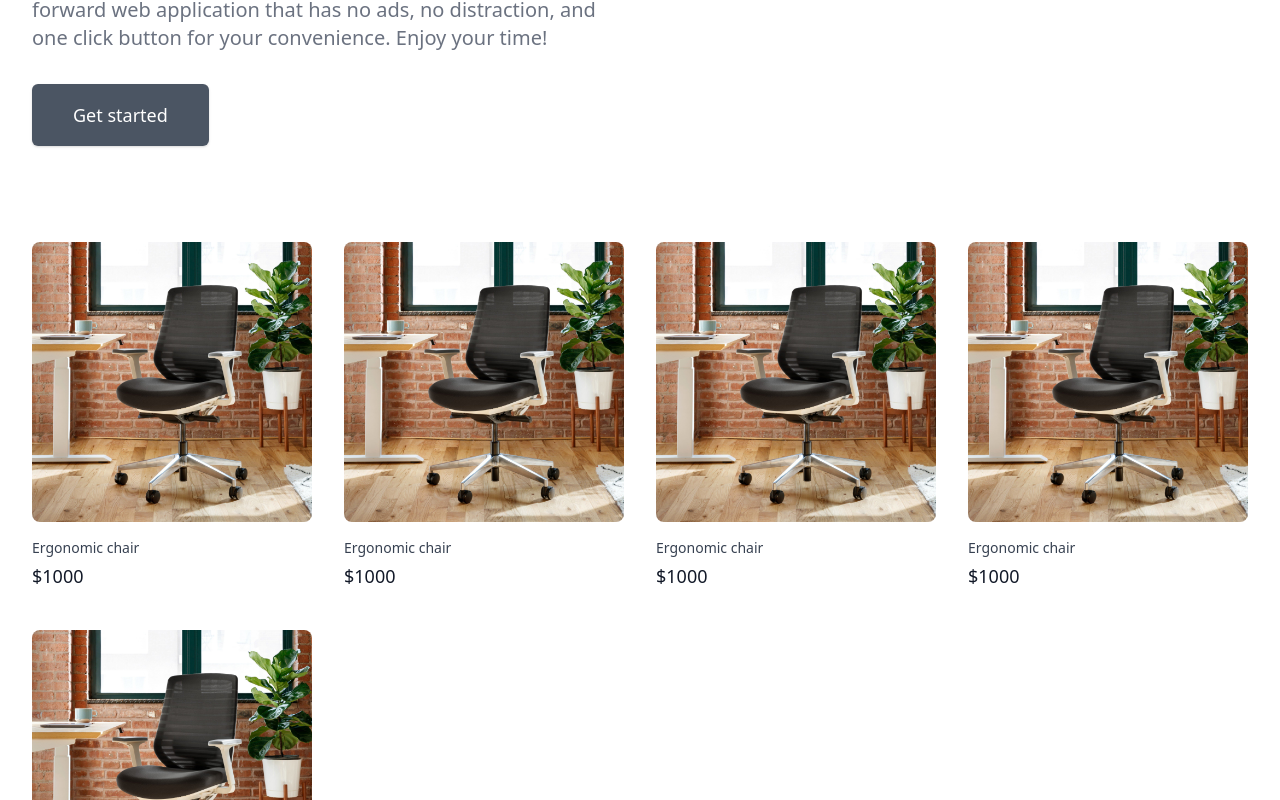
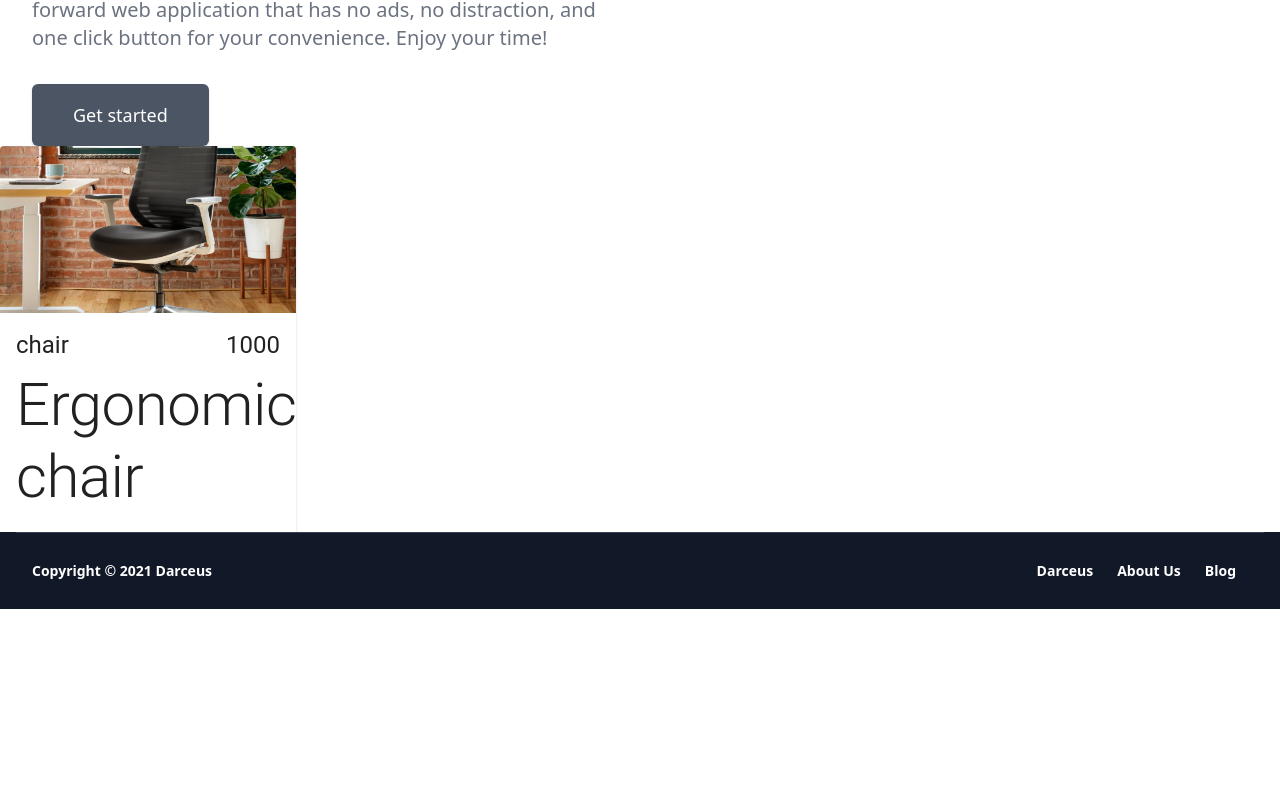
Before and after one commit to kashmafia/project2-darceus, a React (Create React App) app: page / in a window 1280 px wide. Shown: the part 400-1200 px from the top of the page. After the commit the page ends 1009 px from the top, so only its background shows below. Built offline with nearby package versions, Linux system fonts and the light colour scheme.

Commit message:
Added Product components

```diff
--- a/package.json
+++ b/package.json
@@ -6,6 +6,8 @@
     "@craco/craco": "^6.4.0",
     "@headlessui/react": "^1.4.1",
     "@heroicons/react": "^1.0.5",
+    "@material-ui/core": "^4.12.3",
+    "@material-ui/icons": "^4.11.2",
     "@testing-library/jest-dom": "^5.14.1",
     "@testing-library/react": "^11.2.7",
     "@testing-library/user-event": "^12.8.3",
--- a/src/App.js
+++ b/src/App.js
@@ -1,44 +1,12 @@
 import './App.css';
 import Hero from './components/Hero';
-import chair from './components/chair.jpeg';
-import Dashboard from './components/Dashboard';
+// import Dashboard from './components/Dashboard';
 import Header from './components/Header';
 import Footer from './components/Footer';
 
+import Products from './components/Products/Products';
+
 function App() {
-  const products = [
-    {
-      price: 1000.00,
-      name: 'Ergonomic chair',
-      description: 'fancy chair, like new',
-      image: chair,
-    },
-    {
-      price: 1000.00,
-      name: 'Ergonomic chair',
-      description: 'fancy chair, like new',
-      image: chair,
-    },
-    {
-      price: 1000.00,
-      name: 'Ergonomic chair',
-      description: 'fancy chair, like new',
-      image: chair,
-    },
-    {
-      price: 1000.00,
-      name: 'Ergonomic chair',
-      description: 'fancy chair, like new',
-      image: chair,
-    },
-    {
-      price: 1000.00,
-      name: 'Ergonomic chair',
-      description: 'fancy chair, like new',
-      image: chair,
-    }
-  ]
-
   return (
     <>
       <Header/>
@@ -47,9 +15,11 @@ function App() {
         <div>
           <Hero/>
         </div>
+
         <div>
-          <Dashboard item={products} absolute/>
+          <Products/>
         </div>
+
         <Footer absolute/>
         </section>
       </main>
--- /dev/null
+++ b/src/components/Products/Product/Product.jsx
@@ -0,0 +1,42 @@
+import React from 'react'
+import { Card, CardMedia, CardContent, CardActions, Typography, IconButton } from '@material-ui/core';
+import { AddShoppingCart } from '@material-ui/icons'
+
+import useStyles from './styles';
+
+const Product = ({ product }) => {
+    const classes = useStyles();
+
+    return (
+        <Card className={classes.root}>
+            <CardMedia className={classes.media} image={product.image} title={product.name}></CardMedia>
+            <CardContent>
+                <div className={classes.cardContent}>
+                    {/* Name */}
+                    <Typography variant="h5" gutterBottom>
+                        {product.name}
+                    </Typography>
+
+                    {/* Price */}
+                    <Typography variant="h5">
+                        {product.price}
+                    </Typography>
+                </div>
+
+                {/* Description */}
+                <Typography variant="h2">
+                    {product.description}
+                </Typography>
+            </CardContent>
+
+            <CardActions disableSpacing className={classes.cardActions}>
+                <IconButton aria-label="Add to Cart">
+                    <AddShoppingCart/>
+                </IconButton>
+            </CardActions>
+        </Card>
+
+    )
+}
+
+export default Product
--- /dev/null
+++ b/src/components/Products/Product/styles.js
@@ -0,0 +1,19 @@
+import { makeStyles } from '@material-ui/core/styles';
+
+export default makeStyles(() => ({
+    root: {
+        maxWidth: '100%'
+    },
+    media: {
+        height: 0,
+        paddingTop: '56.25%',
+    },
+    cardActions: {
+        display: 'flex',
+        justifyContent: 'flex-end',
+    },
+    cardContent: {
+        display: 'flex',
+        justifyContent: 'space-between',
+    },
+}));
--- /dev/null
+++ b/src/components/Products/Products.jsx
@@ -0,0 +1,32 @@
+import React from 'react';
+import { Grid } from '@material-ui/core';
+
+import chair from './images/chair.jpeg';
+import Product from './Product/Product';
+
+const products = [
+    {
+        id: 1,
+        name: 'chair',
+        price: 1000.00,
+        description: 'Ergonomic chair',
+        image: chair
+    }
+];
+
+const Products = () => {
+    return (
+        <main>
+        <Grid container husify='center' spacing={4}>
+            {products.map((product) => (
+                <Grid item key={product.id} xs={12} sm={6} md={4} lg={3}>
+                    <Product product={product}/>
+                </Grid>
+            ))}
+        </Grid>
+    </main>
+    )
+
+}
+
+export default Products;
```
Also changed, not shown: src/components/Products/images/chair.jpeg (renamed from src/components/chair.jpeg), 1 other file (tests, documents, lock files or other folders).
